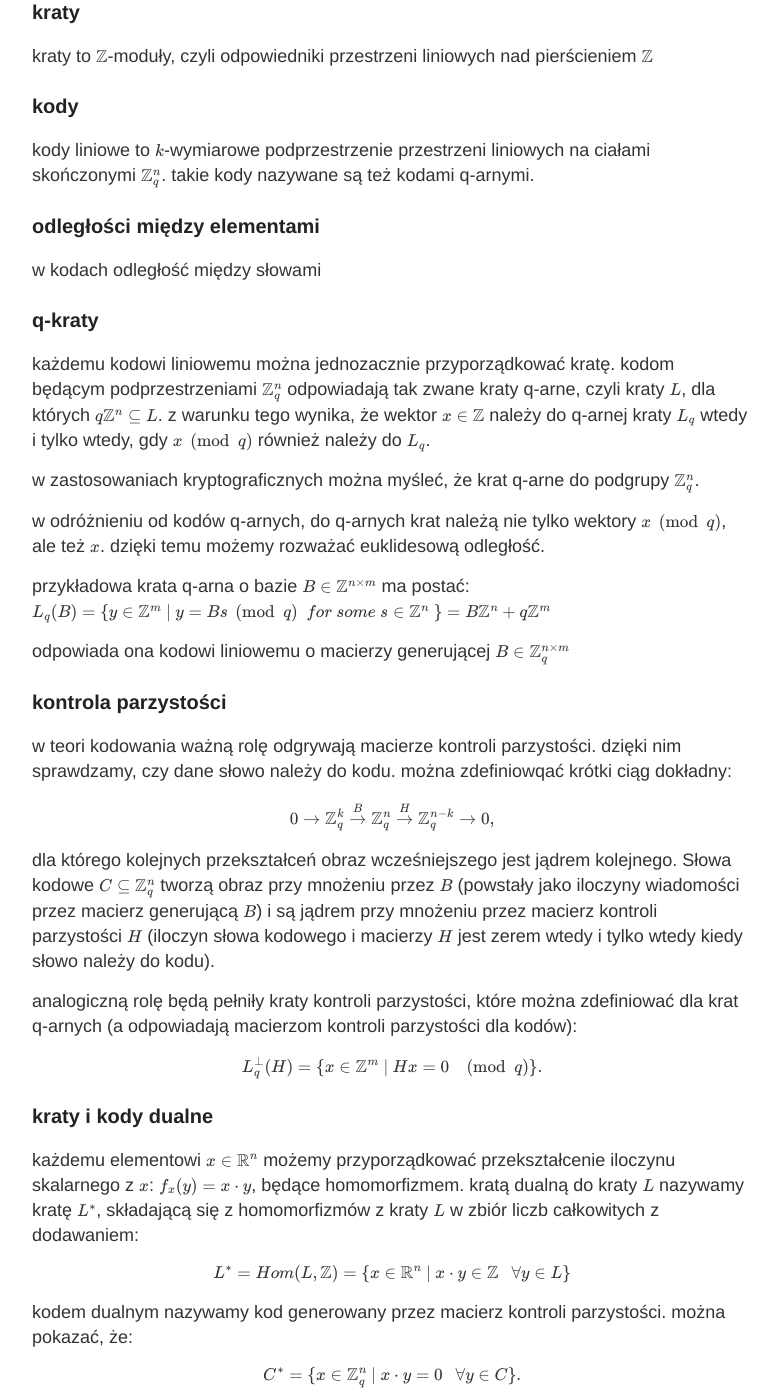
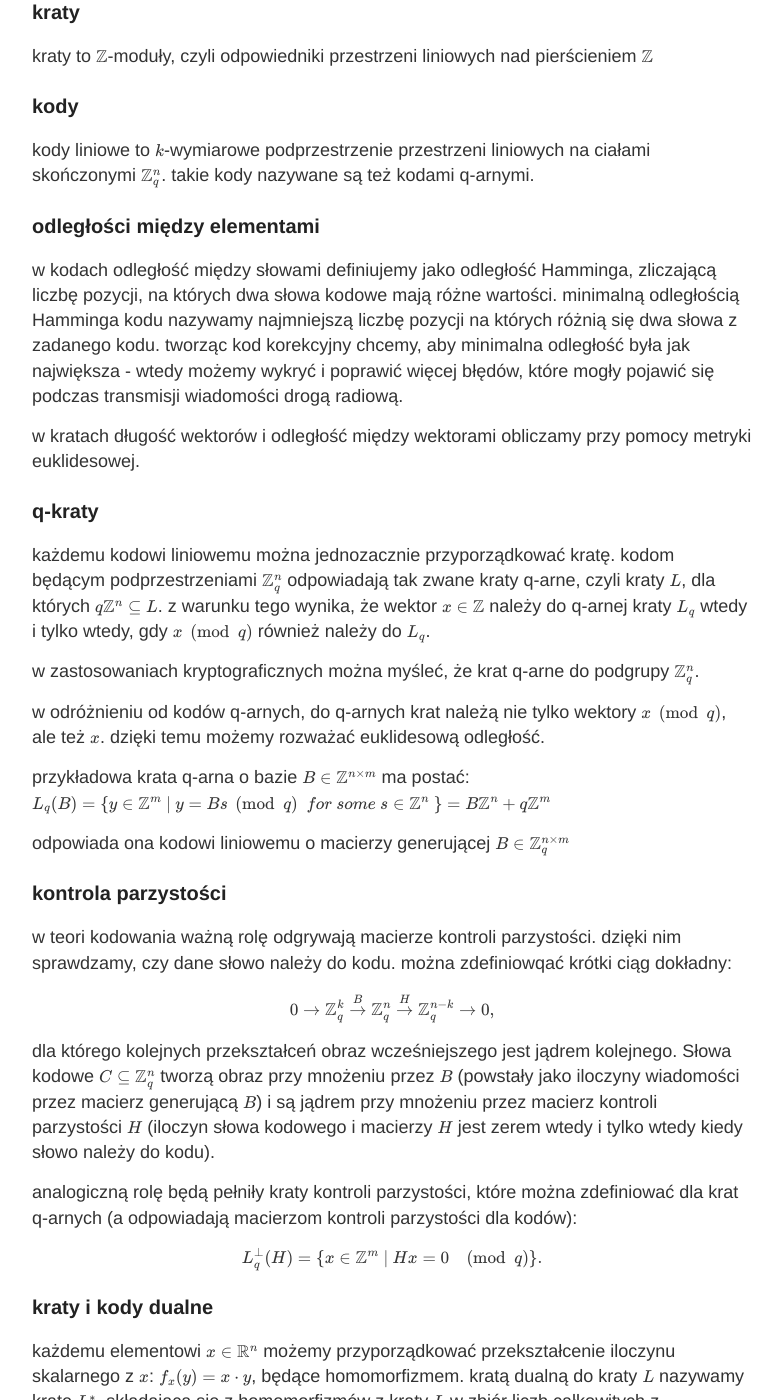
Before and after one commit to keIpie/keIpie.github.io, a Jekyll site: the page built from pq/_posts/2016-1-1-kraty-kody.md, in a window 1280 px wide and 1400 px high, scrolled down 434 px. Shown: the whole window, without its empty margins (248-1029 px from the left). Built offline with Jekyll 4.4.1, drawn with Linux system fonts in a browser that asks for light colours; formulas are drawn with MathJax 3; some of the changed text lies outside the part shown.

Commit message:
q-rne kraty

```diff
--- a/pq/_posts/2016-1-1-kraty-kody.md
+++ b/pq/_posts/2016-1-1-kraty-kody.md
@@ -16,7 +16,12 @@ takie kody nazywane są też kodami q-arnymi.
 
 ### odległości między elementami
 
-w kodach odległość między słowami
+w kodach odległość między słowami definiujemy jako odległość Hamminga, zliczającą liczbę pozycji, na których dwa słowa
+kodowe mają różne wartości. minimalną odległością Hamminga kodu nazywamy najmniejszą liczbę pozycji na których różnią się
+dwa słowa z zadanego kodu. tworząc kod korekcyjny chcemy, aby minimalna odległość była jak największa - wtedy możemy wykryć
+i poprawić więcej błędów, które mogły pojawić się podczas transmisji wiadomości drogą radiową.
+
+w kratach długość wektorów i odległość między wektorami obliczamy przy pomocy metryki euklidesowej.
 
 ### q-kraty
 
@@ -55,7 +60,7 @@ $$ L_q^{\perp}(H) = \{ x \in \mathbb{Z}^m ~|~ H x = 0 \pmod{q} \}. $$
 każdemu elementowi $x \in \mathbb{R}^n$ możemy przyporządkować przekształcenie iloczynu skalarnego z $x$: $f_x(y)=x \cdot y$, będące homomorfizmem.
 kratą dualną do kraty $L$ nazywamy kratę $L^*$, składającą się z homomorfizmów z kraty $L$ w zbiór liczb całkowitych z dodawaniem:
 
-$$ L^* = Hom(L,\mathbb{Z}) = \{ x \in \mathbb{R}^n ~|~ x \cdot y \in \mathbb{Z} ~~~ \forall y \in L \}$$
+$$ L^* = Hom(L,\mathbb{Z}) = \{ x \in \mathbb{R}^n ~|~ x \cdot y \in \mathbb{Z} ~~~ \forall y \in L \}. $$
 
 kodem dualnym nazywamy kod generowany przez macierz kontroli parzystości. można pokazać, że:
 
```
